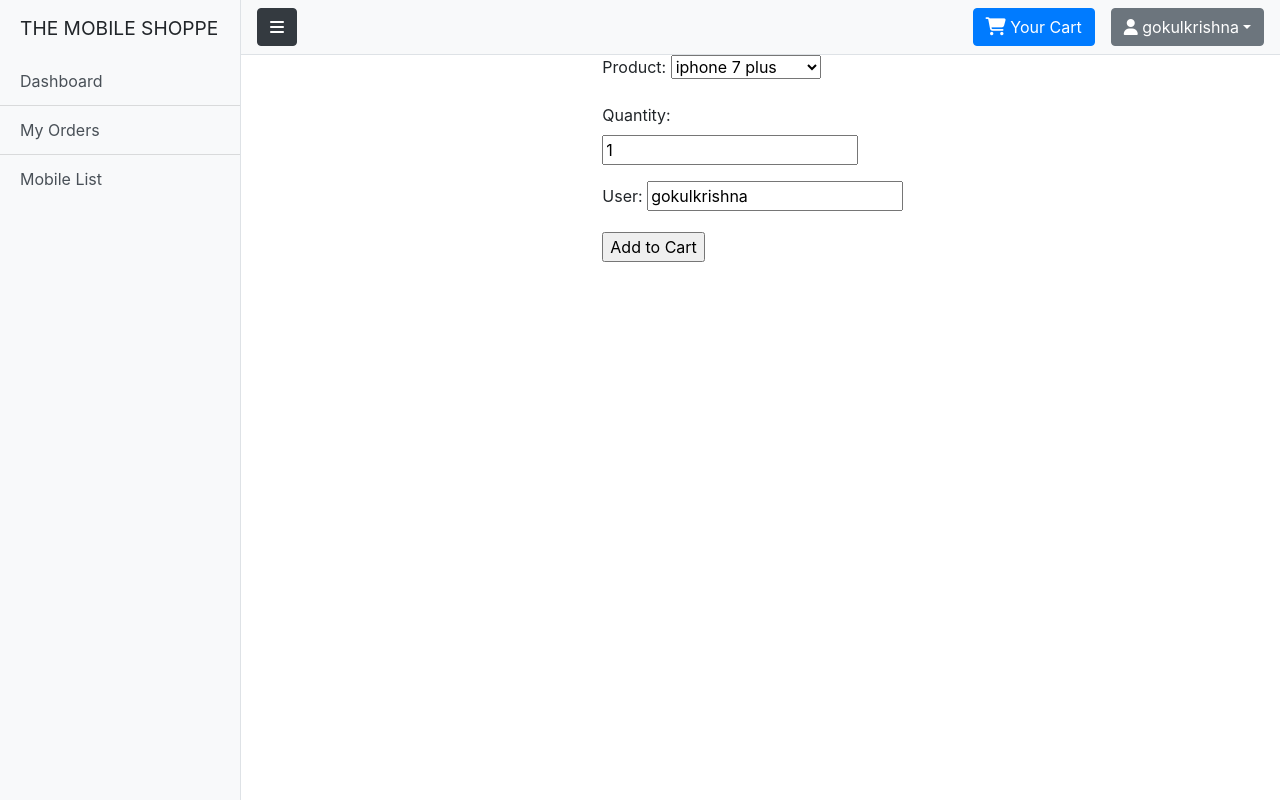
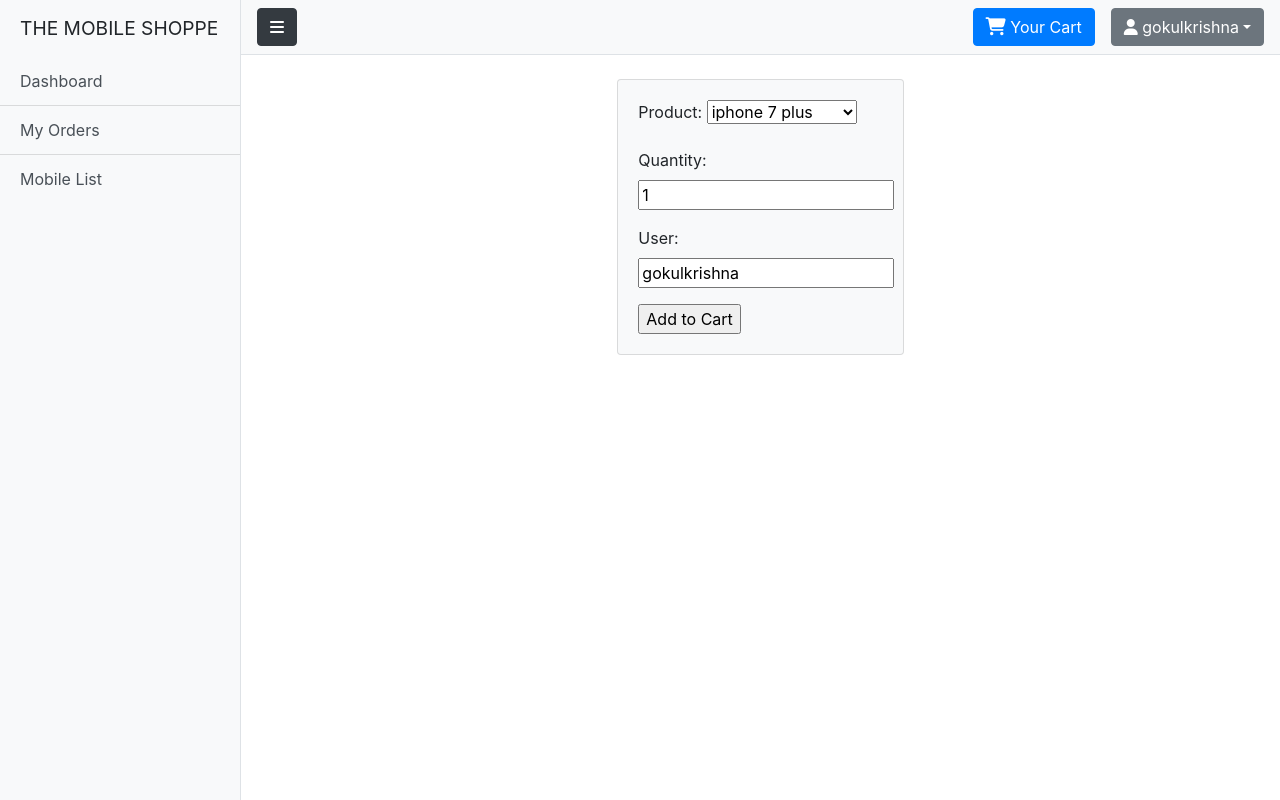
Before and after one commit to GokulKrishna091098/MobileProject, a Django app: page /addcart/1 in a window 1280 px wide. Run offline with Django 3.2, Linux system fonts and the light colour scheme; a user stored in the database is signed in; data comes from the database, SQL or seed files in the repository; both versions use the stored data as it was after the commit; some libraries are stand-ins or nearby versions.

Commit message:
Updated as on 15-05-21

```diff
--- a/customers/templates/customers/cartitems.html
+++ b/customers/templates/customers/cartitems.html
@@ -5,6 +5,10 @@
 <div class="row">
     <div class="col-4"></div>
     <div class="col-4">
+        <br>
+        <div class="col d-flex justify-content-center">
+      <div class="card bg-light" >
+  <div class="card-body">
         <div class="main">
             <form action=""method="post">
             {%csrf_token%}
@@ -12,7 +16,7 @@
     <input type="submit" value="Add to Cart" class="but">
 
 </form>
-        </div>
+        </div></div></div></div>
     </div>
     <div class="col-4"></div>
 </div>
--- a/customers/templates/customers/cartview.html
+++ b/customers/templates/customers/cartview.html
@@ -8,7 +8,7 @@
 <br>
 <h3><b>MY CART</b></h3>
 <br>
-<table class="table table-white text-dark " border="2">
+<table class="table table-light text-dark " border="2">
     <thead class="thead-light">
     <tr>
         <td width="20%"><b>Image</b></td>
@@ -31,8 +31,9 @@
         <td>{{cart.product.specs}}</td>
         <td>{{cart.quantity}}</td>
         <td>Rs.<b>{{cart.price_total}}</b></td>
-        <td><a class="btn btn-danger btn-block" href="{%url 'remove' cart.id%}">Remove</a></td>
         <td><a href="{%url 'placeorder' cart.id%}" class="btn btn-success btn-block">Place Order</a></td>
+        <td><a class="btn btn-danger btn-block" href="{%url 'remove' cart.id%}" ><i class="fa fa-trash" aria-hidden="true" ></i></a></td>
+
     </tr>
     {%endfor%}
 </table>
```
Also changed, not shown: db.sqlite3.
